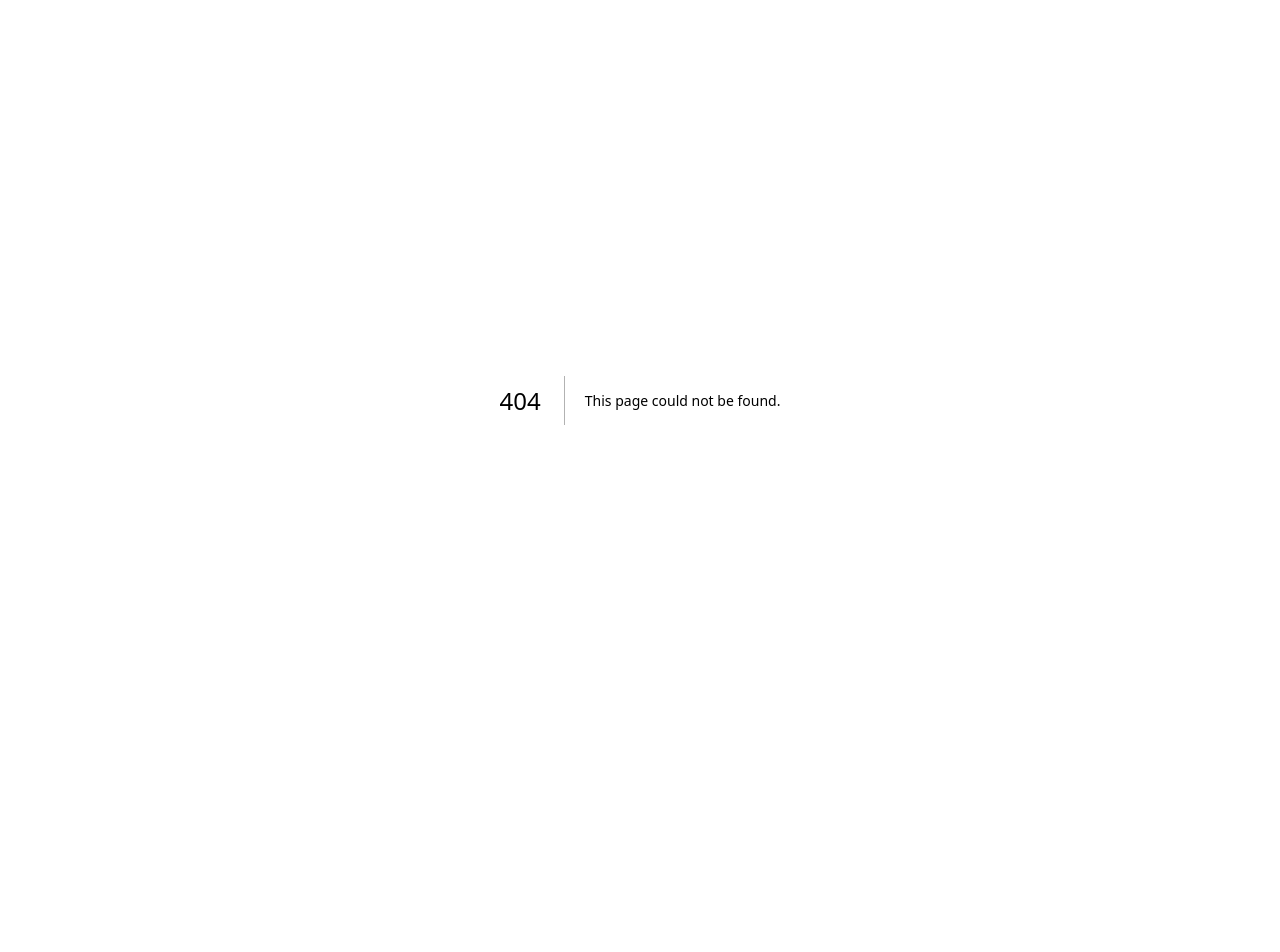
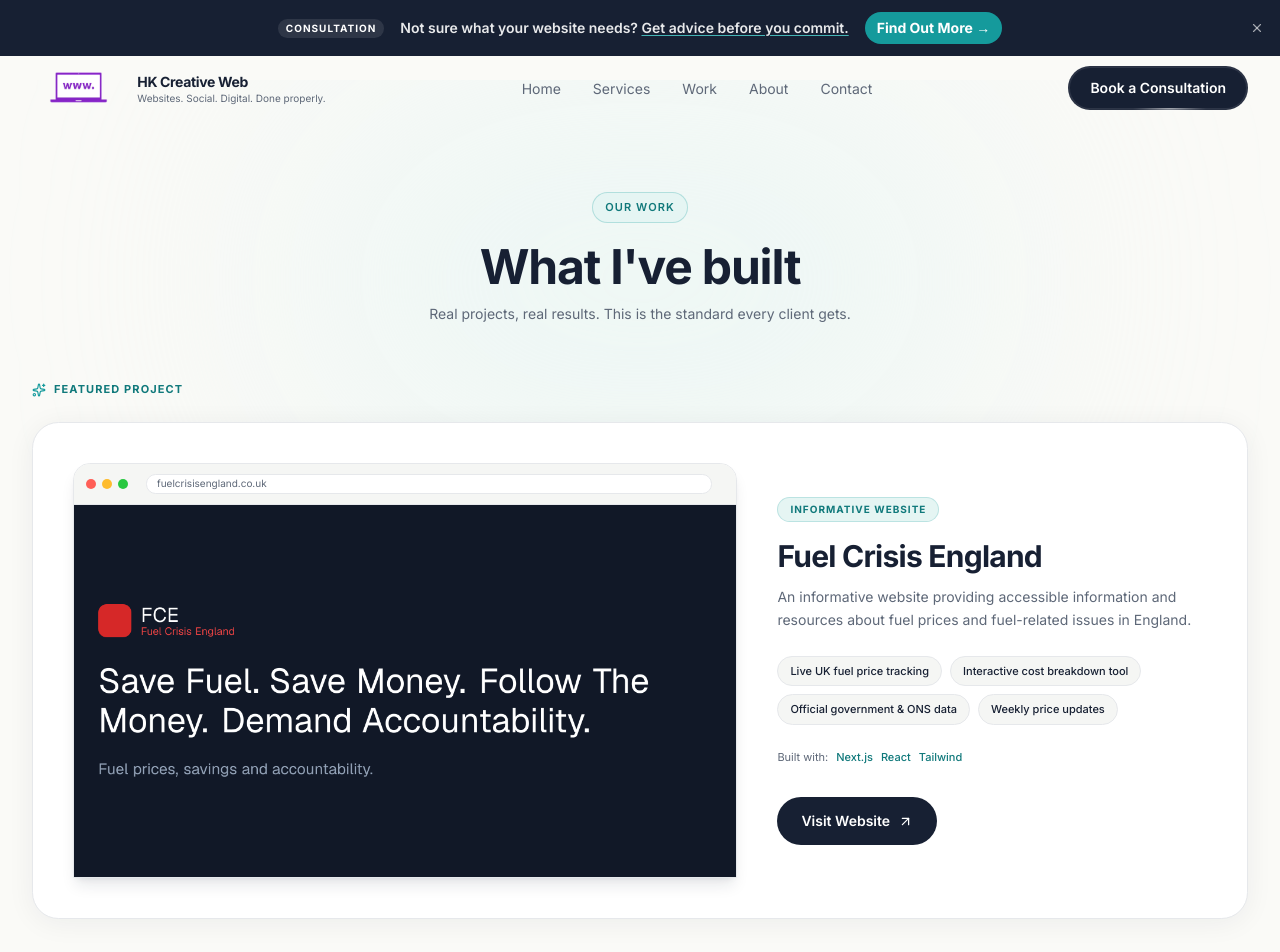
Before and after one commit to hkcreativeweb/hkcreativewebsite, a Next.js app: page /portfolio in a window 1280 px wide. Before the commit this address had no page. Shown: the top 952 px of the page. Before the commit the page ends 800 px from the top, so only its background shows below. Built offline with nearby package versions, Linux system fonts and the light colour scheme.

Commit message:
Split portfolio into its own page and update navigation links
Co-Authored-By: Claude Sonnet 5 <noreply@anthropic.com>

```diff
--- a/src/app/globals.css
+++ b/src/app/globals.css
@@ -150,9 +150,6 @@
   #contact {
     scroll-margin-top: 80px;
   }
-  #work {
-    scroll-margin-top: 80px;
-  }
   #affordable {
     scroll-margin-top: 80px;
   }
--- a/src/app/page.tsx
+++ b/src/app/page.tsx
@@ -1,7 +1,6 @@
 import { Navbar } from '@/components/Navbar'
 import { Hero } from '@/components/sections/Hero'
 import { PersonalIntro } from '@/components/sections/PersonalIntro'
-import { Portfolio } from '@/components/sections/Portfolio'
 import { TechStack } from '@/components/sections/TechStack'
 import { Services } from '@/components/sections/Services'
 import { SkillsSection } from '@/components/sections/SkillsSection'
@@ -17,7 +16,6 @@ export default function Home() {
       <Navbar />
       <Hero />
       <PersonalIntro />
-      <Portfolio />
       <TechStack />
       <Services />
       <SkillsSection />
--- /dev/null
+++ b/src/app/portfolio/page.tsx
@@ -0,0 +1,27 @@
+import type { Metadata } from 'next'
+import { Navbar } from '@/components/Navbar'
+import { Portfolio } from '@/components/sections/Portfolio'
+import { Footer } from '@/components/Footer'
+
+const title = 'Portfolio | HK Creative Web'
+const description = 'Real projects built by HK Creative Web, including Fuel Crisis England and Renovation Resolution.'
+
+export const metadata: Metadata = {
+  title,
+  description,
+  alternates: { canonical: '/portfolio' },
+  openGraph: { title, description, url: '/portfolio', type: 'website' },
+  twitter: { card: 'summary_large_image', title, description },
+}
+
+export default function PortfolioPage() {
+  return (
+    <div className="min-h-screen bg-cream flex flex-col">
+      <Navbar />
+      <main className="flex-1 pt-20">
+        <Portfolio />
+      </main>
+      <Footer />
+    </div>
+  )
+}
--- a/src/app/sitemap.ts
+++ b/src/app/sitemap.ts
@@ -8,6 +8,7 @@ export default function sitemap(): MetadataRoute.Sitemap {
   return [
     { url: baseUrl, lastModified: now, changeFrequency: 'weekly', priority: 1 },
     { url: `${baseUrl}/about`, lastModified: now, changeFrequency: 'monthly', priority: 0.8 },
+    { url: `${baseUrl}/portfolio`, lastModified: now, changeFrequency: 'monthly', priority: 0.9 },
     { url: `${baseUrl}/our-story`, lastModified: now, changeFrequency: 'monthly', priority: 0.6 },
     { url: `${baseUrl}/pricing`, lastModified: now, changeFrequency: 'monthly', priority: 0.7 },
   ]
--- a/src/components/Navbar.tsx
+++ b/src/components/Navbar.tsx
@@ -10,7 +10,7 @@ import { HoverBorderGradient } from '@/components/ui/hover-border-gradient'
 const links = [
   { label: 'Home',      href: '/' },
   { label: 'Services',  href: '/#services' },
-  { label: 'Work',      href: '/#work' },
+  { label: 'Work',      href: '/portfolio' },
   { label: 'About',     href: '/about' },
   { label: 'Contact',   href: '/#contact' },
 ]
--- a/src/components/sections/AffordableSection.tsx
+++ b/src/components/sections/AffordableSection.tsx
@@ -129,7 +129,7 @@ export function AffordableSection() {
                 Book a Consultation <ArrowRight size={15} />
               </motion.a>
               <a
-                href="#work"
+                href="/portfolio"
                 className="flex items-center justify-center gap-2 py-3.5 rounded-xl border border-hairline bg-white text-navy text-sm font-medium hover:border-teal/40 transition-colors duration-200"
               >
                 View Our Work
--- a/src/components/sections/Hero.tsx
+++ b/src/components/sections/Hero.tsx
@@ -116,7 +116,7 @@ export function Hero() {
                 Book a Consultation
               </a>
               <a
-                href="#work"
+                href="/portfolio"
                 className="inline-flex items-center justify-center px-7 py-3.5 rounded-full border border-hairline text-navy text-sm font-medium hover:border-teal/40 hover:bg-mint transition-all duration-200"
               >
                 View Our Work
--- a/src/components/sections/Portfolio.tsx
+++ b/src/components/sections/Portfolio.tsx
@@ -531,7 +531,7 @@ export function Portfolio() {
         <div className="text-center mt-16">
           <p className="text-slate text-sm mb-5">Want us to do this for your business?</p>
           <motion.a
-            href="#contact"
+            href="/#contact"
             whileHover={{ scale: 1.04 }}
             whileTap={{ scale: 0.97 }}
             className="inline-flex items-center gap-2 px-7 py-3.5 rounded-full bg-navy text-white text-sm font-semibold hover:bg-navy-dark shadow-lg shadow-navy/15 transition-colors duration-200"
--- a/src/components/sections/TechStack.tsx
+++ b/src/components/sections/TechStack.tsx
@@ -16,7 +16,7 @@ export function TechStack() {
           What I Used to Build Them
         </h2>
         <p className="text-slate text-sm text-center max-w-lg mx-auto mb-10">
-          The broader technologies, tools and areas I have experience with as a developer. Individual projects above list their own specific stack.
+          The broader technologies, tools and areas I have experience with as a developer. Individual projects on the portfolio page list their own specific stack.
         </p>
         <div className="grid sm:grid-cols-2 lg:grid-cols-3 gap-4">
           {stack.map((item) => (
```
